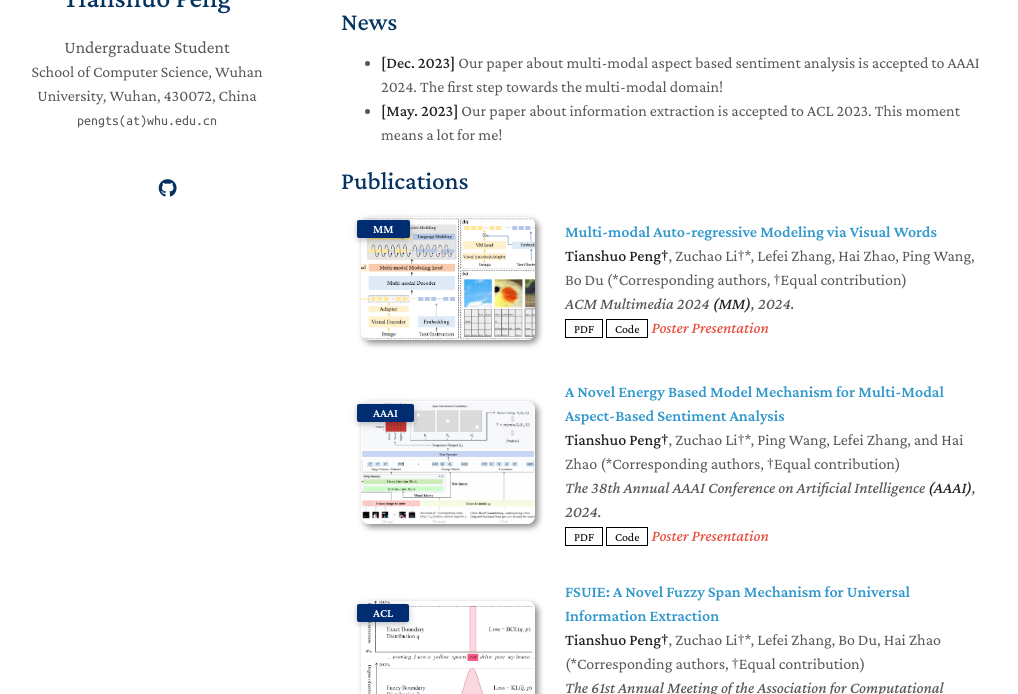
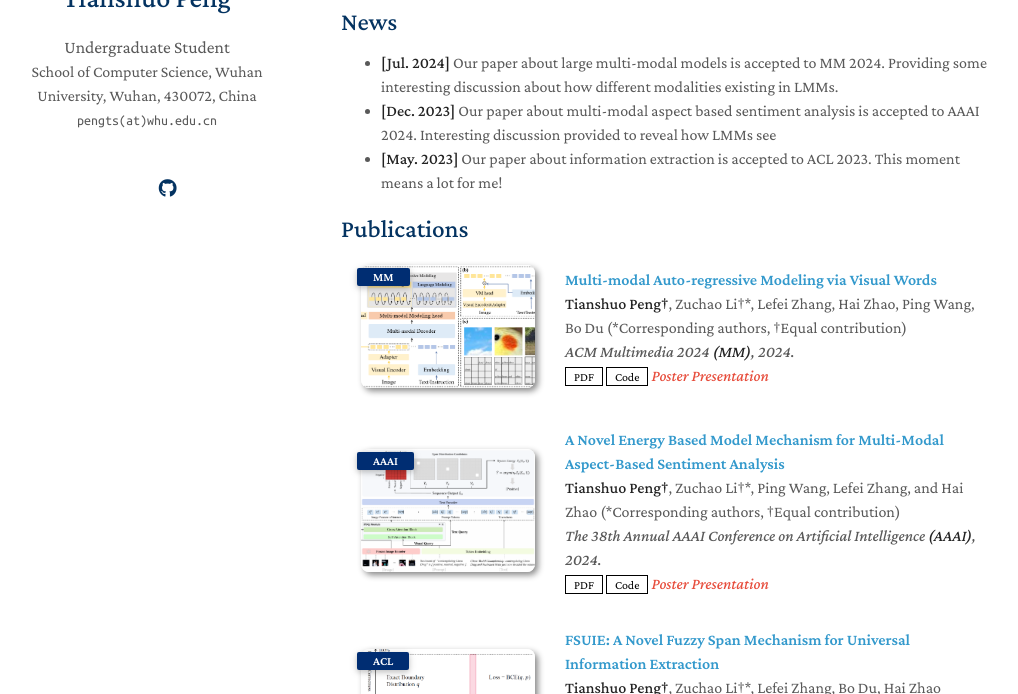
Before and after one commit to pengts/pengts.github.io, a Jekyll site: the page built from index.md, in a window 1280 px wide and 900 px high, scrolled down 305 px, cut to the strip 206-900 px from the top of the window. Shown: the whole strip, without its empty margins (129-1147 px from the left). Built offline with Jekyll 4.4.1, drawn with Linux system fonts in a browser that asks for light colours; nearby versions of some CDN libraries; a style sheet for code colours, icons or effects is not loaded; our own code applies the rules of GitHub Pages for plain Markdown files.

Commit message:
Update index.md

```diff
--- a/index.md
+++ b/index.md
@@ -18,7 +18,8 @@ My research interests lie in multi-modal perception and understanding, especiall
 
 ## News
 
-- **[Dec. 2023]** Our paper about multi-modal aspect based sentiment analysis is accepted to AAAI 2024. The first step towards the multi-modal domain!
+- **[Jul. 2024]** Our paper about large multi-modal models is accepted to MM 2024. Providing some interesting discussion about how different modalities existing in LMMs.
+- **[Dec. 2023]** Our paper about multi-modal aspect based sentiment analysis is accepted to AAAI 2024. Interesting discussion provided to reveal how LMMs see
 - **[May. 2023]** Our paper about information extraction is accepted to ACL 2023. This moment means a lot for me!
 
 {% include_relative _includes/publications.md %}
```
